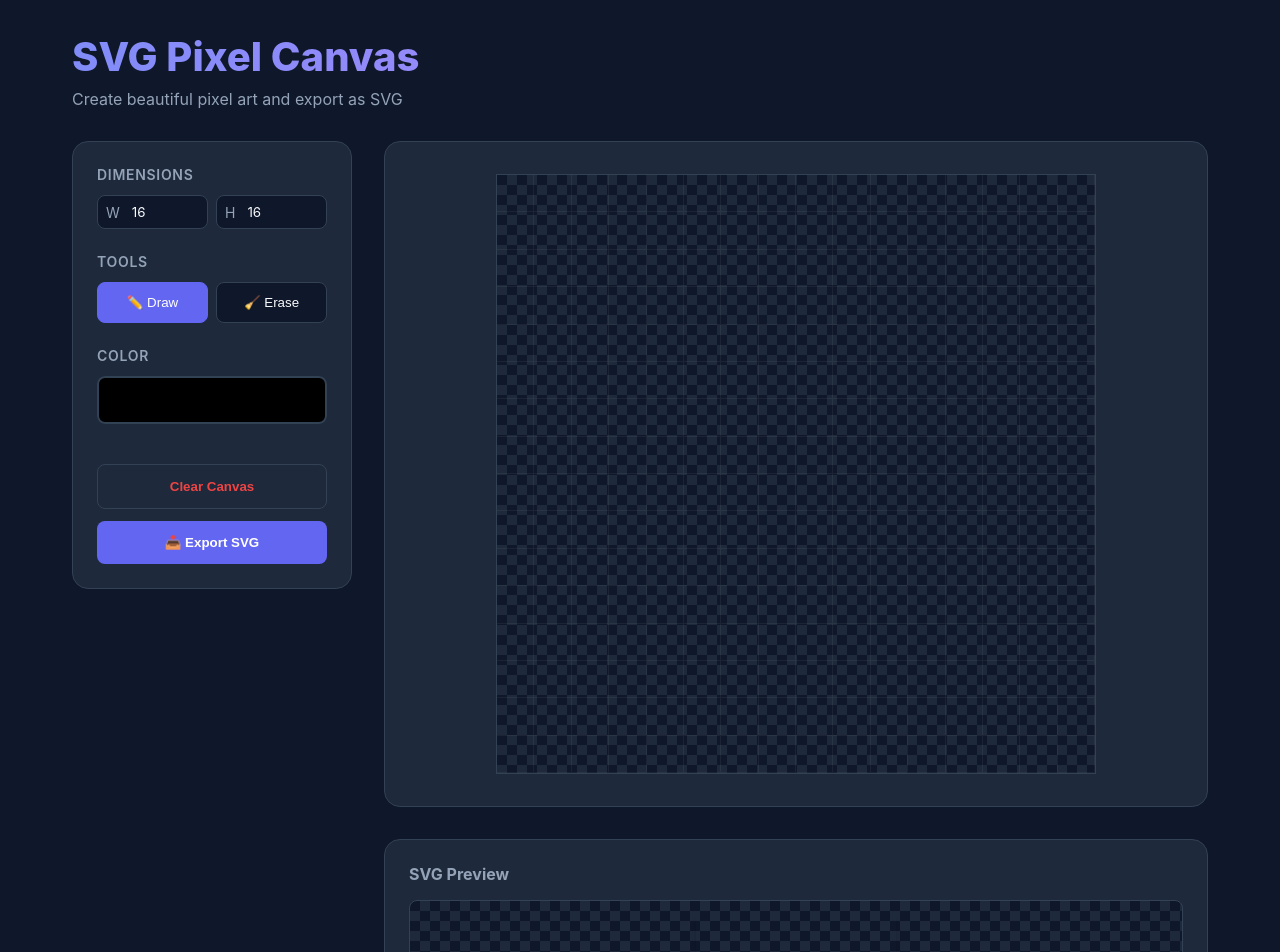
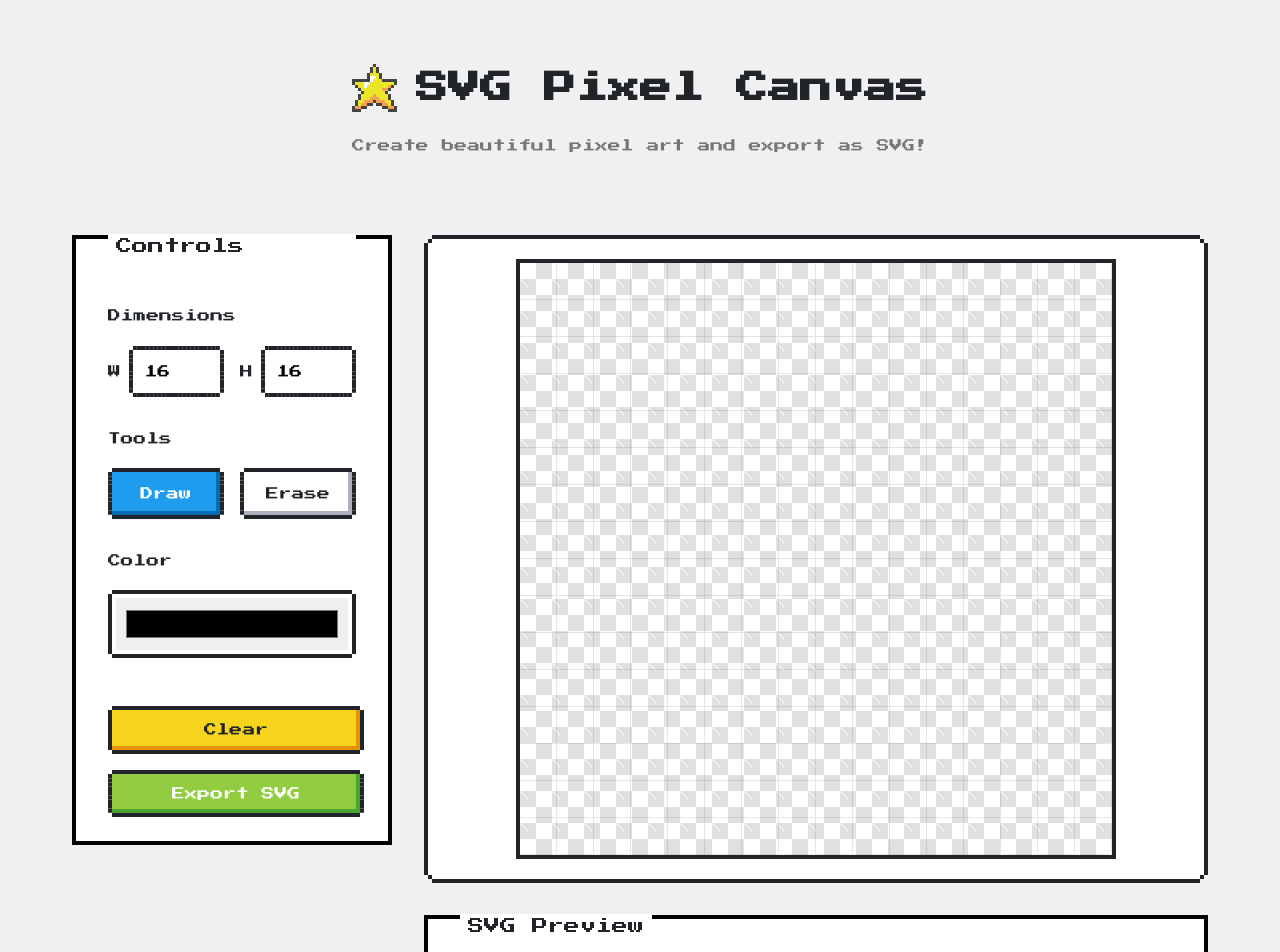
Before and after one commit to riceball-tw/svg-pixel-canvas, a Vue app: page / in a window 1280 px wide. Shown: the top 952 px of the page. Built offline with nearby package versions, Linux system fonts and the light colour scheme.

Commit message:
feat: NES Style

```diff
--- a/index.html
+++ b/index.html
@@ -4,6 +4,10 @@
     <meta charset="UTF-8" />
     <link rel="icon" type="image/svg+xml" href="/vite.svg" />
     <meta name="viewport" content="width=device-width, initial-scale=1.0" />
+    <!-- Press Start 2P font -->
+    <link href="https://fonts.googleapis.com/css?family=Press+Start+2P" rel="stylesheet">
+    <!-- nes.css -->
+    <link href="https://unpkg.com/nes.css/css/nes.min.css" rel="stylesheet" />
     <title>svg-pixel-canvas</title>
   </head>
   <body>
--- a/src/App.vue
+++ b/src/App.vue
@@ -97,22 +97,24 @@ const downloadSVG = () => {
 <template>
   <div class="app-container" @pointerup="handlePointerUp" @pointerleave="handlePointerUp">
     <header class="header">
-      <h1>SVG Pixel Canvas</h1>
-      <p>Create beautiful pixel art and export as SVG</p>
+      <h1><i class="nes-icon star is-medium"></i> SVG Pixel Canvas</h1>
+      <p>Create beautiful pixel art and export as SVG!</p>
     </header>
 
     <main class="main-content">
-      <aside class="controls">
+      <aside class="controls nes-container with-title">
+        <p class="title">Controls</p>
+
         <div class="control-group">
           <label>Dimensions</label>
           <div class="dimensions-inputs">
             <div class="input-wrap">
               <span>W</span>
-              <input type="number" v-model.number="width" min="1" max="128" />
+              <input type="number" class="nes-input" v-model.number="width" min="1" max="128" />
             </div>
             <div class="input-wrap">
               <span>H</span>
-              <input type="number" v-model.number="height" min="1" max="128" />
+              <input type="number" class="nes-input" v-model.number="height" min="1" max="128" />
             </div>
           </div>
         </div>
@@ -121,37 +123,37 @@ const downloadSVG = () => {
           <label>Tools</label>
           <div class="tools">
             <button
-              :class="['tool-btn', { active: currentTool === 'draw' }]"
+              :class="['nes-btn', currentTool === 'draw' ? 'is-primary' : '']"
               @click="currentTool = 'draw'"
             >
-              ✏️ Draw
+              Draw
             </button>
             <button
-              :class="['tool-btn', { active: currentTool === 'erase' }]"
+              :class="['nes-btn', currentTool === 'erase' ? 'is-error' : '']"
               @click="currentTool = 'erase'"
             >
-              🧹 Erase
+              Erase
             </button>
           </div>
         </div>
 
         <div class="control-group">
           <label>Color</label>
-          <input type="color" v-model="currentColor" class="color-picker" />
+          <input type="color" v-model="currentColor" class="nes-input color-picker" />
         </div>
 
         <div class="actions">
-          <button class="action-btn clear-btn" @click="clearCanvas">
-            Clear Canvas
+          <button class="nes-btn is-warning clear-btn" @click="clearCanvas">
+            Clear
           </button>
-          <button class="action-btn download-btn" @click="downloadSVG">
-            📥 Export SVG
+          <button class="nes-btn is-success download-btn" @click="downloadSVG">
+            Export SVG
           </button>
         </div>
       </aside>
 
       <section class="canvas-section">
-        <div class="canvas-wrapper">
+        <div class="canvas-wrapper nes-container is-rounded">
           <div
             class="pixel-grid"
             :style="{
@@ -174,8 +176,8 @@ const downloadSVG = () => {
           </div>
         </div>
 
-        <div class="preview-section">
-          <h3>SVG Preview</h3>
+        <div class="preview-section nes-container with-title">
+          <p class="title">SVG Preview</p>
           <div class="svg-preview-container" v-html="svgData"></div>
         </div>
       </section>
@@ -184,27 +186,10 @@ const downloadSVG = () => {
 </template>
 
 <style>
-:root {
-  --primary: #6366f1;
-  --primary-hover: #4f46e5;
-  --bg: #0f172a;
-  --panel-bg: #1e293b;
-  --border: #334155;
-  --text: #f8fafc;
-  --text-muted: #94a3b8;
-  --grid-line: rgba(255, 255, 255, 0.05);
-}
-
-* {
-  box-sizing: border-box;
-  margin: 0;
-  padding: 0;
-}
-
+/* Reset modern styling defaults */
 body {
-  font-family: 'Inter', system-ui, -apple-system, sans-serif;
-  background-color: var(--bg);
-  color: var(--text);
+  background-color: #f0f0f0;
+  color: #212529;
   min-height: 100vh;
 }
 
@@ -217,18 +202,25 @@ body {
   gap: 2rem;
 }
 
+.header {
+  text-align: center;
+  margin-bottom: 2rem;
+  margin-top: 2rem;
+}
+
 .header h1 {
-  font-size: 2.5rem;
-  font-weight: 800;
-  background: linear-gradient(to right, #818cf8, #c084fc);
-  background-clip: text;
-  -webkit-background-clip: text;
-  -webkit-text-fill-color: transparent;
-  margin-bottom: 0.5rem;
+  font-size: 2rem;
+  margin-bottom: 1.5rem;
+  display: flex;
+  align-items: center;
+  justify-content: center;
+  gap: 1rem;
 }
 
 .header p {
-  color: var(--text-muted);
+  color: #767676;
+  font-size: 0.8rem;
+  line-height: 1.5;
 }
 
 .main-content {
@@ -238,15 +230,12 @@ body {
 }
 
 .controls {
-  background: var(--panel-bg);
-  padding: 1.5rem;
-  border-radius: 1rem;
-  border: 1px solid var(--border);
   display: flex;
   flex-direction: column;
-  gap: 1.5rem;
-  width: 280px;
+  gap: 2rem;
+  width: 320px;
   flex-shrink: 0;
+  background-color: white;
 }
 
 .control-group {
@@ -256,133 +245,59 @@ body {
 }
 
 .control-group label {
-  font-size: 0.875rem;
-  text-transform: uppercase;
-  letter-spacing: 0.05em;
-  color: var(--text-muted);
-  font-weight: 600;
+  font-size: 0.8rem;
+  margin-bottom: 0.5rem;
 }
 
 .dimensions-inputs {
   display: flex;
-  gap: 0.5rem;
+  gap: 1rem;
 }
 
 .input-wrap {
   display: flex;
   align-items: center;
-  background: var(--bg);
-  border: 1px solid var(--border);
-  border-radius: 0.5rem;
-  padding: 0 0.5rem;
+  gap: 0.5rem;
   flex: 1;
 }
 
 .input-wrap span {
-  color: var(--text-muted);
-  font-size: 0.875rem;
-  margin-right: 0.25rem;
+  font-size: 0.8rem;
 }
 
 .input-wrap input {
-  background: transparent;
-  border: none;
-  color: var(--text);
   width: 100%;
   padding: 0.5rem;
-  outline: none;
-  font-family: inherit;
+  font-size: 0.8rem;
 }
 
 .tools {
   display: flex;
-  gap: 0.5rem;
+  gap: 1rem;
 }
 
-.tool-btn {
+.tools .nes-btn {
   flex: 1;
-  padding: 0.75rem;
-  background: var(--bg);
-  border: 1px solid var(--border);
-  color: var(--text);
-  border-radius: 0.5rem;
-  cursor: pointer;
-  font-weight: 500;
-  transition: all 0.2s;
-  display: flex;
-  align-items: center;
-  justify-content: center;
-  gap: 0.5rem;
-}
-
-.tool-btn:hover {
-  border-color: var(--primary);
-}
-
-.tool-btn.active {
-  background: var(--primary);
-  border-color: var(--primary);
-  color: white;
+  font-size: 0.8rem;
+  padding: 0.5rem;
 }
 
 .color-picker {
-  width: 100%;
-  height: 48px;
-  padding: 0;
-  border: none;
-  border-radius: 0.5rem;
+  height: 60px;
+  padding: 0.5rem;
   cursor: pointer;
-  background: transparent;
-}
-
-.color-picker::-webkit-color-swatch-wrapper {
-  padding: 0;
-}
-
-.color-picker::-webkit-color-swatch {
-  border: 2px solid var(--border);
-  border-radius: 0.5rem;
 }
 
 .actions {
   display: flex;
   flex-direction: column;
-  gap: 0.75rem;
+  gap: 1rem;
   margin-top: 1rem;
 }
 
-.action-btn {
-  padding: 0.875rem;
-  border-radius: 0.5rem;
-  border: none;
-  font-weight: 600;
-  cursor: pointer;
-  transition: all 0.2s;
-  display: flex;
-  align-items: center;
-  justify-content: center;
-  gap: 0.5rem;
-}
-
-.download-btn {
-  background: var(--primary);
-  color: white;
-}
-
-.download-btn:hover {
-  background: var(--primary-hover);
-  transform: translateY(-1px);
-}
-
-.clear-btn {
-  background: transparent;
-  border: 1px solid var(--border);
-  color: #ef4444;
-}
-
-.clear-btn:hover {
-  background: rgba(239, 68, 68, 0.1);
-  border-color: #ef4444;
+.actions .nes-btn {
+  font-size: 0.8rem;
+  width: 100%;
 }
 
 .canvas-section {
@@ -394,10 +309,8 @@ body {
 }
 
 .canvas-wrapper {
-  background: var(--panel-bg);
+  background-color: white;
   padding: 2rem;
-  border-radius: 1rem;
-  border: 1px solid var(--border);
   display: flex;
   align-items: center;
   justify-content: center;
@@ -406,68 +319,56 @@ body {
 
 .pixel-grid {
   display: grid;
-  background-color: var(--bg);
-  border: 1px solid var(--border);
+  background-color: white;
+  border: 4px solid #212529; /* Chunky outer border */
   width: 100%;
-  max-width: 600px; /* Adjust max width as needed */
+  max-width: 600px;
   user-select: none;
   touch-action: none;
-  /* Checkerboard pattern for transparent background */
+  /* Chunky 8-bit checkerboard pattern for transparent background */
   background-image:
-    linear-gradient(45deg, var(--panel-bg) 25%, transparent 25%),
-    linear-gradient(-45deg, var(--panel-bg) 25%, transparent 25%),
-    linear-gradient(45deg, transparent 75%, var(--panel-bg) 75%),
-    linear-gradient(-45deg, transparent 75%, var(--panel-bg) 75%);
-  background-size: 20px 20px;
-  background-position: 0 0, 0 10px, 10px -10px, -10px 0px;
+    linear-gradient(45deg, #e0e0e0 25%, transparent 25%),
+    linear-gradient(-45deg, #e0e0e0 25%, transparent 25%),
+    linear-gradient(45deg, transparent 75%, #e0e0e0 75%),
+    linear-gradient(-45deg, transparent 75%, #e0e0e0 75%);
+  background-size: 32px 32px;
+  background-position: 0 0, 0 16px, 16px -16px, -16px 0px;
 }
 
 .pixel-cell {
   width: 100%;
   height: 100%;
-  border-right: 1px solid var(--grid-line);
-  border-bottom: 1px solid var(--grid-line);
+  border-right: 1px solid rgba(0,0,0,0.1); /* Subtle inner grid */
+  border-bottom: 1px solid rgba(0,0,0,0.1);
   cursor: crosshair;
 }
 
-/* Remove border on right edge */
-/* .pixel-grid > :nth-child(even) {} */
-
 .preview-section {
-  background: var(--panel-bg);
-  padding: 1.5rem;
-  border-radius: 1rem;
-  border: 1px solid var(--border);
-}
-
-.preview-section h3 {
-  font-size: 1rem;
-  color: var(--text-muted);
-  margin-bottom: 1rem;
+  background-color: white;
 }
 
 .svg-preview-container {
-  background: var(--bg);
-  border-radius: 0.5rem;
+  background-color: white;
   padding: 1rem;
   display: flex;
   align-items: center;
   justify-content: center;
-  border: 1px solid var(--border);
-  /* Same checkerboard for SVG preview if needed */
+  /* Same chunky checkerboard for SVG preview */
   background-image:
-    linear-gradient(45deg, var(--panel-bg) 25%, transparent 25%),
-    linear-gradient(-45deg, var(--panel-bg) 25%, transparent 25%),
-    linear-gradient(45deg, transparent 75%, var(--panel-bg) 75%),
-    linear-gradient(-45deg, transparent 75%, var(--panel-bg) 75%);
-  background-size: 20px 20px;
-  background-position: 0 0, 0 10px, 10px -10px, -10px 0px;
+    linear-gradient(45deg, #e0e0e0 25%, transparent 25%),
+    linear-gradient(-45deg, #e0e0e0 25%, transparent 25%),
+    linear-gradient(45deg, transparent 75%, #e0e0e0 75%),
+    linear-gradient(-45deg, transparent 75%, #e0e0e0 75%);
+  background-size: 32px 32px;
+  background-position: 0 0, 0 16px, 16px -16px, -16px 0px;
+  /* Give it an inset NES feel */
+  box-shadow: inset 4px 4px 0px #000, inset -4px -4px 0px #ccc;
+  border: 4px solid #212529;
 }
 
 .svg-preview-container svg {
   max-width: 200px;
   max-height: 200px;
-  box-shadow: 0 4px 6px -1px rgb(0 0 0 / 0.1), 0 2px 4px -2px rgb(0 0 0 / 0.1);
 }
 
 @media (max-width: 768px) {
--- a/src/style.css
+++ b/src/style.css
@@ -0,0 +1,4 @@
+body {
+  font-family: 'Press Start 2P', cursive;
+  /* Dark space theme to match the retro vibe and NES.css usually handles light backgrounds well, we can stick to dark or light. Let's aim for a classic retro grey or dark. Actually, NES.css defaults to light pixel theme. Let's set a dark grey or black bg if preferred, but we will leave it for App.vue. */
+}
```
